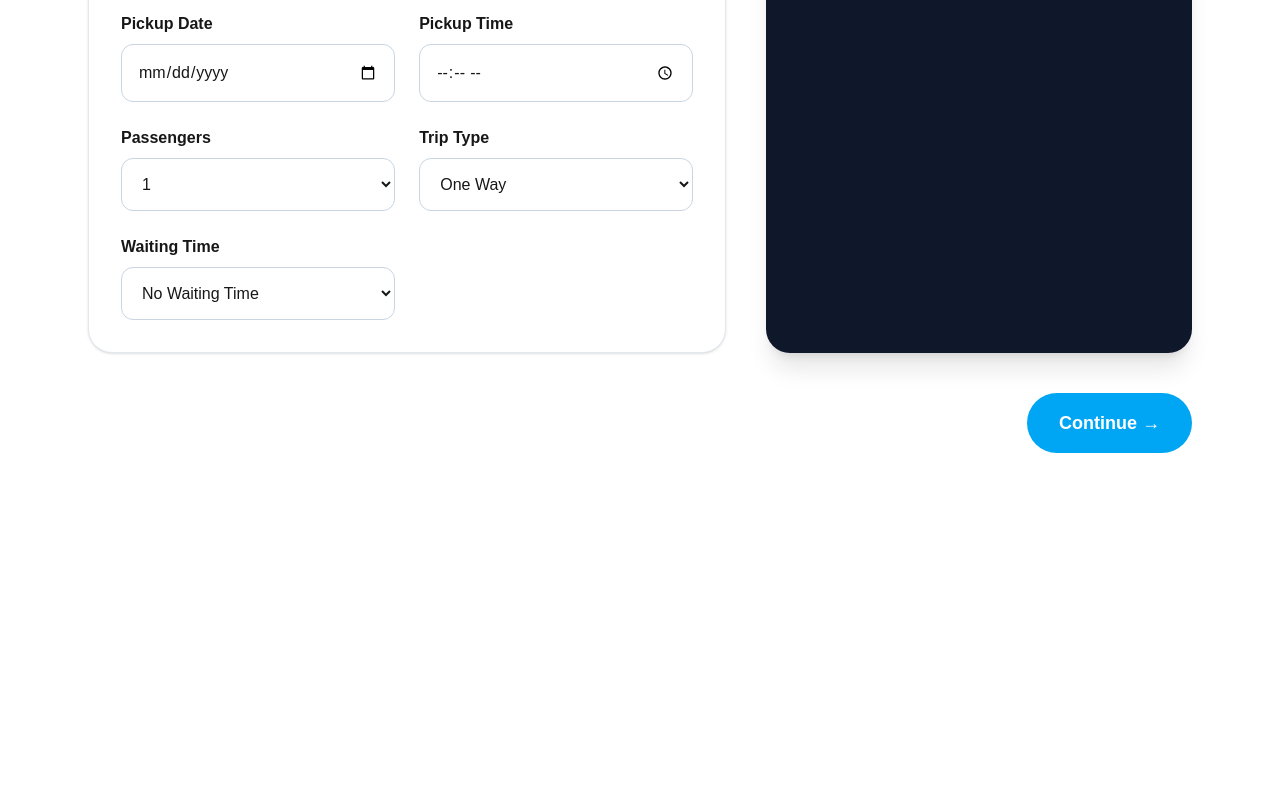
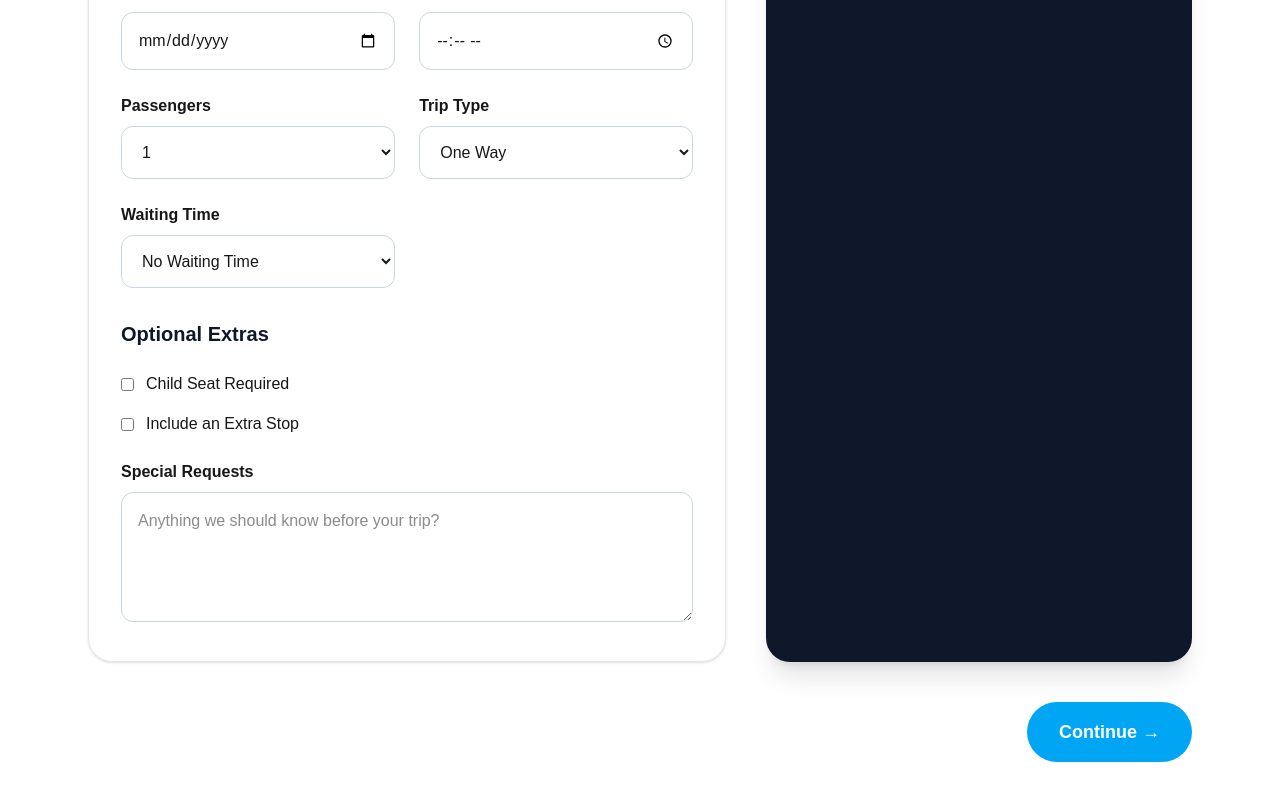
Before and after one commit to taxeservices-tech/sasrey-operations-platform, a Next.js app: page /book in a window 1280 px wide. Shown: the part 1269-2069 px from the top of the page. Before the commit the page ends 1818 px from the top, so only its background shows below. Built offline with nearby package versions, Linux system fonts and the light colour scheme.

Commit message:
feat(booking): complete trip details step

```diff
--- /dev/null
+++ b/components/booking/wizard/ExtrasSection.tsx
@@ -0,0 +1,67 @@
+"use client";
+
+import { useBooking } from "@/context/BookingContext";
+
+export default function ExtrasSection() {
+  const { booking, updateBooking } = useBooking();
+
+  return (
+    <div className="space-y-6">
+      <h3 className="text-xl font-bold text-slate-900">
+        Optional Extras
+      </h3>
+
+      <div className="space-y-4">
+        <label className="flex items-center gap-3">
+          <input
+            type="checkbox"
+            checked={booking.childSeat ?? false}
+            onChange={(e) =>
+              updateBooking({
+                childSeat: e.target.checked,
+              })
+            }
+          />
+
+          <span>Child Seat Required</span>
+        </label>
+
+        <label className="flex items-center gap-3">
+          <input
+            type="checkbox"
+            checked={booking.extraStop ?? false}
+            onChange={(e) =>
+              updateBooking({
+                extraStop: e.target.checked,
+              })
+            }
+          />
+
+          <span>Include an Extra Stop</span>
+        </label>
+      </div>
+
+      <div>
+        <label
+          htmlFor="specialRequests"
+          className="mb-2 block font-semibold"
+        >
+          Special Requests
+        </label>
+
+        <textarea
+          id="specialRequests"
+          rows={4}
+          className="w-full rounded-xl border border-slate-300 p-4"
+          placeholder="Anything we should know before your trip?"
+          value={booking.specialRequests ?? ""}
+          onChange={(e) =>
+            updateBooking({
+              specialRequests: e.target.value,
+            })
+          }
+        />
+      </div>
+    </div>
+  );
+}
--- /dev/null
+++ b/components/booking/wizard/FlightDetails.tsx
@@ -0,0 +1,60 @@
+"use client";
+
+import { useBooking } from "@/context/BookingContext";
+
+export default function FlightDetails() {
+  const { booking, updateBooking } = useBooking();
+
+  // Only show for airport transfers
+  if (booking.serviceCategory !== "Airport Transfer") {
+    return null;
+  }
+
+  return (
+    <div className="grid gap-6 md:grid-cols-2">
+      <div>
+        <label
+          htmlFor="flightNumber"
+          className="mb-2 block font-semibold"
+        >
+          Flight Number
+        </label>
+
+        <input
+          id="flightNumber"
+          type="text"
+          placeholder="AA1234"
+          className="w-full rounded-xl border border-slate-300 p-4"
+          value={booking.flightNumber ?? ""}
+          onChange={(e) =>
+            updateBooking({
+              flightNumber: e.target.value,
+            })
+          }
+        />
+      </div>
+
+      <div>
+        <label
+          htmlFor="airline"
+          className="mb-2 block font-semibold"
+        >
+          Airline
+        </label>
+
+        <input
+          id="airline"
+          type="text"
+          placeholder="American Airlines"
+          className="w-full rounded-xl border border-slate-300 p-4"
+          value={booking.airline ?? ""}
+          onChange={(e) =>
+            updateBooking({
+              airline: e.target.value,
+            })
+          }
+        />
+      </div>
+    </div>
+  );
+}
--- a/components/booking/wizard/TripDetailsStep.tsx
+++ b/components/booking/wizard/TripDetailsStep.tsx
@@ -1,8 +1,10 @@
 "use client";
 
+import ExtrasSection from "./ExtrasSection";
 import TravelDetails from "./TravelDetails";
 import ServiceCategory from "./ServiceCategory";
 import PickupDestination from "./PickupDestination";
+import FlightDetails from "./FlightDetails";
 
 export default function TripDetailsStep() {
   return (
@@ -11,16 +13,16 @@ export default function TripDetailsStep() {
         Trip Details
       </h2>
 
-      <p className="mt-2 text-slate-600">
-        Tell us about your trip so we can prepare an accurate quotation.
-      </p>
-
-      <div className="mt-8 space-y-8">
+           <div className="mt-8 space-y-8">
         <ServiceCategory />
 
         <PickupDestination />
 
         <TravelDetails />
+
+        <FlightDetails />
+
+        <ExtrasSection />
       </div>
     </div>
   );
```
